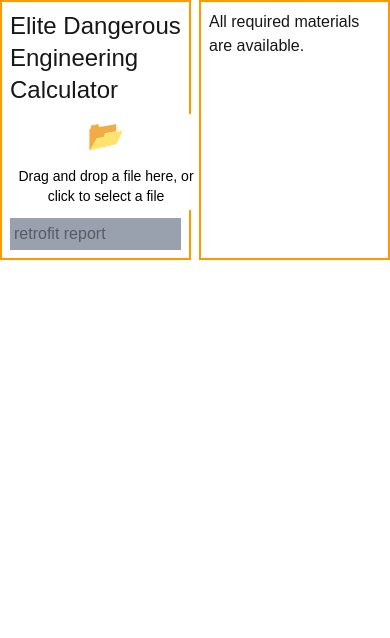
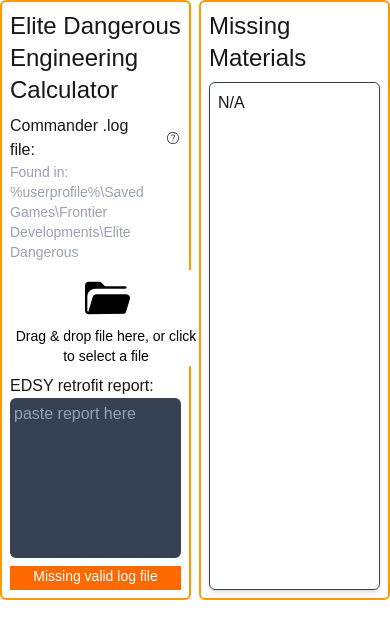
Before and after one commit to YatHongWong/EDEC_V2, a Next.js app: page / in a window 390 px wide. Shown: the top 638 px of the page. Built offline with nearby package versions, Linux system fonts and the light colour scheme.

Commit message:
Add icons, improved responsiveness, improved looks

```diff
--- a/app/FileUpload.tsx
+++ b/app/FileUpload.tsx
@@ -2,6 +2,7 @@
 
 import { ParsedLogMaterials } from "@/src/lib/calculatorTypes.types";
 import { parseLog } from "@/src/lib/parseLog";
+import {EmptyFolderIcon, FilledFolderIcon} from "@/src/components/Icons";
 
 type FileUploadProps = {
     file: File | null;
@@ -40,13 +41,16 @@ export default function FileUpload(props: FileUploadProps) {
     return (
         <>
 
-            <div className="flex flex-col w-48 h-24 bg-white mb-2"
+            <div className="group hover:bg-gray-800 flex flex-col w-48 h-24 bg-white mb-2 rounded-md"
                 onDragOver={(e) => e.preventDefault()}
                 onDrop={handleFileDrop}
             >
-                <label htmlFor="file-input" className="flex flex-col items-center justify-center text-center w-full h-full min-h-0 max-h-full text-black cursor-pointer overflow-hidden">
-                    <div className="mb-3 text-3xl">📂</div>
-                    <p className="text-sm"> {props.file ? `Selected file: ${props.file.name}` : "Drag and drop a file here, or click to select a file"}</p>
+                <label htmlFor="file-input" className="flex flex-col items-center justify-center text-center w-full h-full min-h-0 max-h-full text-black cursor-pointer overflow-hidden group-hover:text-gray-200">
+                    {
+                        props.file ?
+                            <FilledFolderIcon/> : <EmptyFolderIcon />
+                    }
+                    <p className="text-sm"> {props.file ? `${props.file.name}` : "Drag & drop file here, or click to select a file"}</p>
                 </label>
                 <input id="file-input" type="file" className="hidden"
                     onChange={handleFileSelect} />
--- /dev/null
+++ b/app/HelpForLog.tsx
@@ -0,0 +1,34 @@
+import { useState } from "react";
+import { EmptyHelpIcon, FilledHelpIcon } from "@/src/components/Icons";
+
+
+export default function HelpButtonForLog() {
+
+    const [showHelp, setShowHelp] = useState(false);
+    const [iconType, setIconType] = useState<'empty' | 'filled'>('empty');
+
+
+    function toggleHelp(bool: boolean) {
+        setShowHelp(bool)
+        if (bool) {
+            setIconType('filled');
+        } else {
+            setIconType('empty');
+        }
+    }
+
+    return (
+
+        <div className="cursor-pointer" onMouseEnter={() => toggleHelp(true)} onMouseLeave={() => toggleHelp(false)}>
+            {iconType === 'empty' ? <EmptyHelpIcon /> : <FilledHelpIcon />}
+
+            <div className="absolute m-2">
+                {showHelp ? "This is the help text for the log file." : null}
+            </div>
+
+        </div>
+
+
+    )
+
+}
--- a/app/ResultDisplay.tsx
+++ b/app/ResultDisplay.tsx
@@ -7,20 +7,21 @@ type ResultDisplayProps = {
 
 export default function ResultDisplay(props: ResultDisplayProps) {
 
-    if (!props.missingMaterials || Object.keys(props.missingMaterials).length === 0) {
 
-        return <p> All required materials are available.</p>
-    }
+
     return (
-        <ul className="overflow-y-scroll overflow-x-hidden h-full v-full">
+
+        <div className="flex flex-row border shadow-md border-gray-700 h-full p-2 rounded-md">
+            {!props.missingMaterials ? <p>N/A</p> : Object.keys(props.missingMaterials).length === 0 ? <p>All required materials are available.</p> :
+
+                <ul className="overflow-y-scroll overflow-x-hidden h-full w-full divide-y divide-gray-700" role="list">
                     {Object.entries(props.missingMaterials).map(([material, quantity]) => (
-                <li key={material}>
+                        <li className="py-1" key={material}>
                             {MATERIAL_NAMES[material] || material}: {quantity}
                         </li>
                     ))}
                 </ul>
-
+            }
+        </div>
     )
-
-
 }
--- a/app/page.tsx
+++ b/app/page.tsx
@@ -7,6 +7,7 @@ import { useEffect } from "react";
 import { parseReport } from "@/src/lib/parseReport";
 import { calculateResult } from "@/src/lib/calculateResult";
 import ResultDisplay from "./ResultDisplay";
+import HelpButtonForLog from "./HelpForLog";
 
 export default function Home() {
   const [file, setFile] = useState<File | null>(null);
@@ -36,24 +37,61 @@ export default function Home() {
 
   }, [parsedLog, parsedReport]);
 
+  function statusColor() {
+    if (parsedLog && parsedReport) {
+      return "bg-green-500";
+    } else if (!parsedLog && !parsedReport) {
+      return "bg-red-500";
+    } else {
+      return "bg-orange-500";
+    }
+  }
+
+  function statusText() {
+    if (parsedLog && parsedReport) {
+      return "Ready";
+    } else if (!parsedLog && !parsedReport) {
+      return "Missing valid log file and retrofit report";
+    } else if (!parsedLog) {
+      return "Missing valid log file";
+    } else if (!parsedReport) {
+      return "Missing valid retrofit report";
+    }
+  }
 
   return (
     <main className="flex flex-row w-full h-full space-x-2">
-      <div className="flex flex-col flex-1 min-w-0 max-w-full border-amber-500 border-2 p-2">
+      <div className="flex flex-col flex-1 min-w-0 max-w-full border-amber-500 border-2 p-2 rounded-md">
         <h1 className="text-2xl mb-2">Elite Dangerous Engineering Calculator</h1>
+
+        <div className="flex flex-row items-center space-x-2">
+          <p>Commander .log file:</p>
+
+          <HelpButtonForLog />
+        </div>
+        <p className="text-sm text-gray-400 mb-2">Found in: %userprofile%\Saved Games\Frontier Developments\Elite Dangerous</p>
+
         <FileUpload file={file} setFile={setFile} parsedData={parsedLog} setParsedData={setParsedLog} />
         {
           file && !parsedLog ? <p className="text-red-500 text-sm">Invalid file. Please upload a valid .log file containing the "Materials" event.</p> : null
         }
 
-        <input className="bg-gray-400 p-1 w-full"
-          type="text" placeholder="retrofit report"
+
+        <label htmlFor="retrofit-report-textarea">EDSY retrofit report: </label>
+        <textarea id="retrofit-report-textarea" className="bg-gray-700 p-1 w-full h-40 rounded-md resize-none placeholder-gray-400"
+          placeholder="paste report here"
           onChange={(e) => setRetrofitReport(e.target.value)
           } />
         {retrofitReport && !parsedReport ? <p className="text-red-500 text-sm">Invalid retrofit report format</p> : null}
+
+        <div className={`center h-6 w-full mx-auto mt-2 ${statusColor()}`}>
+          <p className="text-white text-sm text-center"> {statusText()}</p>
+        </div>
       </div>
 
-      <div className="flex flex-col flex-1 min-w-0 max-w-full border-amber-500 border-2 p-2">
+      <div className="flex flex-col flex-1 min-w-0 max-w-full border-amber-500 border-2 p-2 rounded-md">
+
+        <h1 className="text-2xl mb-2">Missing Materials</h1>
         <ResultDisplay missingMaterials={calcResult} />
       </div>
 
--- /dev/null
+++ b/src/components/Icons.tsx
@@ -0,0 +1,20 @@
+export const EmptyFolderIcon = () => (
+    <svg xmlns="http://www.w3.org/2000/svg" width="1em" height="1em" viewBox="0 0 24 24" className="w-full h-full">
+        <path fill="currentColor" d="M4.5 19q-.633 0-1.066-.434Q3 18.133 3 17.5V6.616q0-.633.491-1.125Q3.983 5 4.615 5h4.31q.323 0 .628.13q.305.132.522.349L11.596 7h8.731q.214 0 .357.143t.143.357t-.143.357t-.357.143H7.447q-1.397 0-2.422.898T4 11.162v6.223q0 .211.106.346t.279.23l1.917-6.42q.162-.516.593-.836t.967-.32h12.823q.813 0 1.305.649q.49.649.254 1.426l-1.646 5.48q-.142.477-.545.769q-.403.291-.9。29１z"></path>
+    </svg>)
+
+export const FilledFolderIcon = () => (<svg xmlns="http://www.w3.org/2000/svg" width="1em" height="1em" viewBox="0 0 24 24" className="w-full h-full">
+    <path fill="currentColor" d="M4.616 19q-.691 0-1.153-.462T3 17.384V6.616q0-.691.463-1.153T4.615 5h4.31q.323 0 .628.13q.305.132.522.349L11.596 7h7.789q.69 0 1.153.463T21 8.616v8.769q0 .69-.462 1.153T19.385 19z"></path>
+</svg>)
+
+export const EmptyHelpIcon = () => (
+    <svg xmlns="http://www.w3.org/2000/svg" width="1em" height="1em" viewBox="0 0 24 24" className="w-full h-full">
+        <path fill="currentColor" d="M12.588 17.002q.228-.23.228-.56q0-.332-.23-.56q-.228-.228-.56-.228t-.56.229t-.227.56q0 .332.228.56q.23.228.561.228t.56-.23M12.002 21q-1.866 0-3.51-.708q-1.643-.709-2.859-1.924t-1.925-2.856T3 12.003t.709-3.51Q4.417 6.85 5.63 5.634t2.857-1.925T11.997 3t3.51.709q1.643.708 2.859 1.922t1.925 2.857t.709 3.509t-.708 3.51t-1.924 2.859t-2.856 1.925t-3.509.709M12 20q3.35 0 5.675-2.325T20 12t-2.325-5.675T12 4T6.325 6.325T4 12t2.325 5.675T12 20m.062-12.261q.76 0 1.308.471q.55.471.55 1.179q0 .55-.31.994q-.308.444-.714.819q-.514.466-.905 1.025q-.391.56-.449 1.233q-.019.196.123.328q.14.131.33.131q.201 0 .339-.134q.137-.135.174-.318q.1-.505.402-.899q.301-.393.662-.744q.519-.516.921-1.125q.403-.608.403-1.357q0-1.101-.836-1.818q-.835-.716-1.96-.716q-.834 0-1.553.39q-.718.39-1.149 1.08q-.098.166-.063.343t.19.269q.198.104.4.048t.356-.232q.333-.414.784-.69q.45-.278.997-.278"></path>
+    </svg>
+)
+
+export const FilledHelpIcon = () => (
+    <svg xmlns="http://www.w3.org/2000/svg" width="1em" height="1em" viewBox="0 0 24 24" className="w-full h-full">
+        <path fill="currentColor" d="M12.588 17.002q.228-.23.228-.56q0-.332-.23-.56q-.228-.228-.56-.228t-.56.229t-.227.56q0 .332.228.56q.23.228.561.228t.56-.23M12.002 21q-1.866 0-3.51-.708q-1.643-.709-2.859-1.924t-1.925-2.856T3 12.003t.709-3.51Q4.417 6.85 5.63 5.634t2.857-1.925T11.997 3t3.51.709q1.643.708 2.859 1.922t1.925 2.857t.709 3.509t-.708 3.51t-1.924 2.859t-2.856 1.925t-3.509.709m.059-13.262q.76 0 1.308.472q.55.471.55 1.178q0 .55-.31.995q-.308.444-.714.819q-.514.466-.905 1.025q-.391.56-.449 1.232q-.019.197.123.328q.14.132.33.132q.201 0 .339-.135q.137-.134.174-.317q.1-.506.402-.899q.301-.393.662-.745q.519-.515.921-1.124q.403-.608.403-1.357q0-1.102-.836-1.818q-.835-.716-1.96-.716q-.834 0-1.553.39q-.718.39-1.149 1.08q-.098.166-.063.343t.19.269q.198.104.4.048t.356-.232q.333-.414.784-.69q.45-.278.997-.278"></path>
+    </svg>
+)
```
Lines whose indentation alone changed are shown as unchanged.
